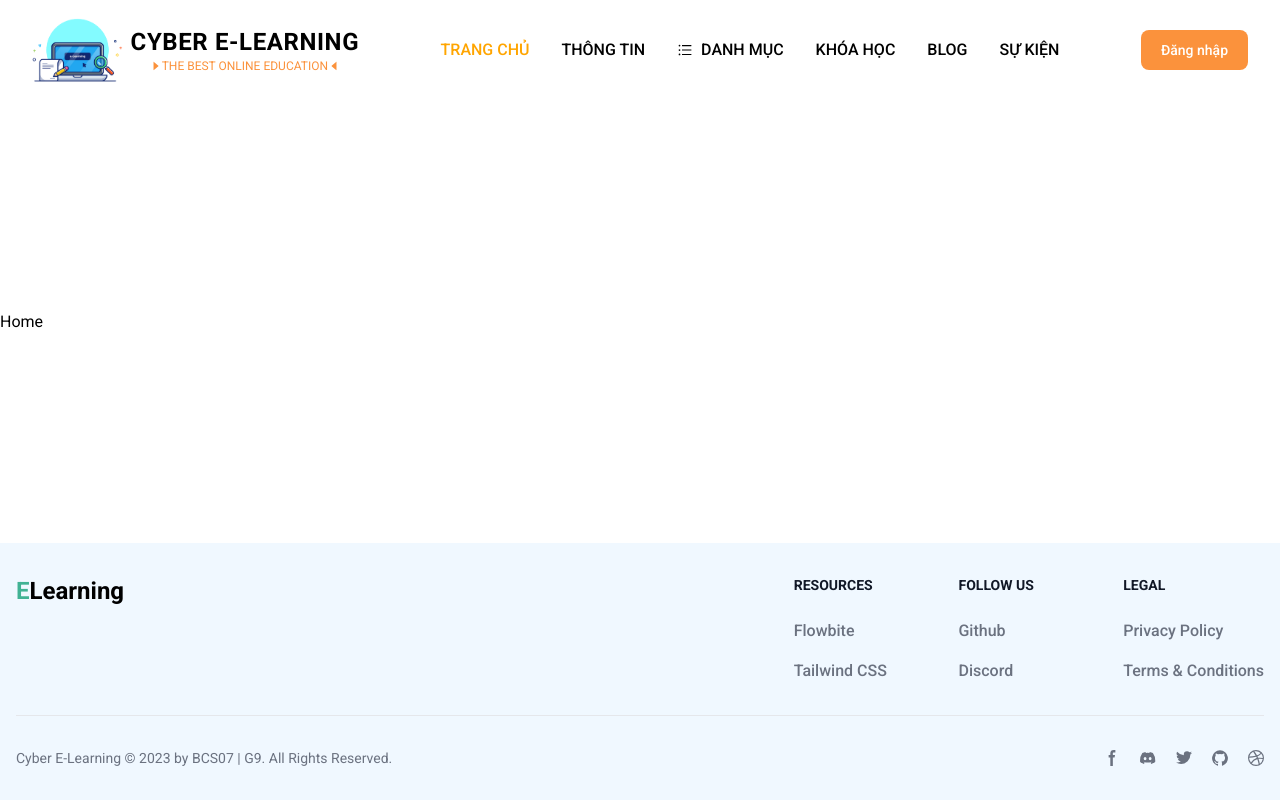
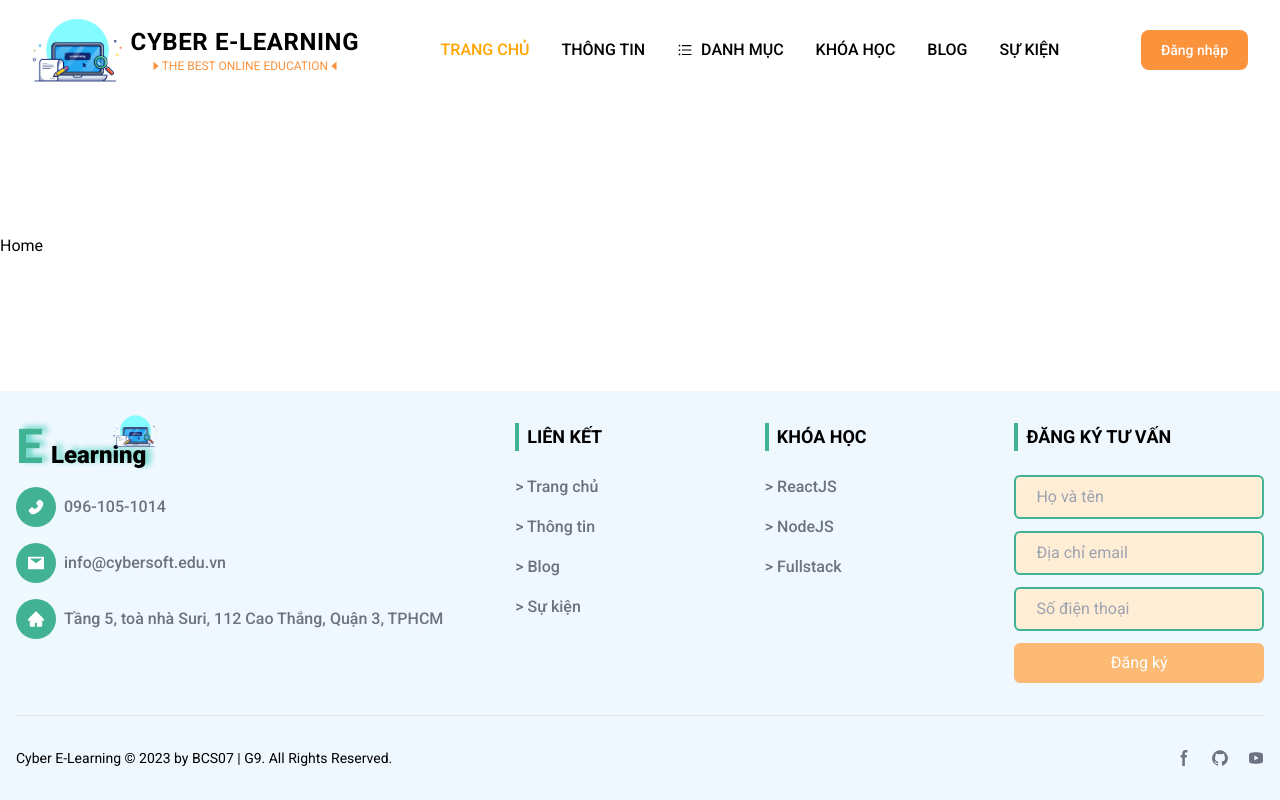
Before and after one commit to hqbao000101/BCS07_FINAL_G9_ELearning, a React (Create React App) app: page / in a window 1280 px wide. Built offline with nearby package versions, Linux system fonts and the light colour scheme.

Commit message:
feat: footer-p2

```diff
--- a/public/index.html
+++ b/public/index.html
@@ -26,7 +26,7 @@
     <link rel="preconnect" href="https://fonts.googleapis.com" />
     <link rel="preconnect" href="https://fonts.gstatic.com" crossorigin />
     <link
-      href="https://fonts.googleapis.com/css2?family=Roboto:wght@300;400;500;700&display=swap"
+      href="https://fonts.googleapis.com/css2?family=Roboto:wght@300;400;500;700;900&display=swap"
       rel="stylesheet"
     />
   </head>
--- a/src/Components/Footer/Footer.jsx
+++ b/src/Components/Footer/Footer.jsx
@@ -1,3 +1,4 @@
+import { HomeFilled, MailFilled, PhoneFilled } from "@ant-design/icons";
 import React from "react";
 import { NavLink } from "react-router-dom";
 
@@ -5,92 +6,166 @@ const Footer = () => {
   return (
     <footer className="bg-[#f0f8ff]">
       <div className="w-full p-4 py-6 mx-auto max-w-screen-2xl lg:py-8">
-        <div className="md:flex md:justify-between">
-          <div className="mb-6 md:mb-0">
-            <NavLink to="https://flowbite.com/" className="flex items-center">
-              <span className="self-center text-2xl font-semibold whitespace-nowrap">
-                <span className="text-[#41b294]">E</span>
+        <div className="grid grid-cols-1 gap-10 text-center lg:grid-cols-5 md:grid-cols-2 lg:gap-0 md:text-left">
+          <div className="col-span-1 mb-6 lg:col-span-2 md:mb-0">
+            <NavLink
+              to="/"
+              className="flex items-center justify-center mb-4 md:justify-start"
+            >
+              <span className="relative self-center text-2xl font-bold whitespace-nowrap group">
+                <span className="text-[#41b294] drop-shadow-[5px_-2px_3px_#54d2c0] text-5xl me-2 group-hover:scale-105 inline-block duration-300">
+                  E
+                </span>
+                <span className="drop-shadow-[5px_-2px_3px_#54d2c0] font-[900] group-hover:scale-105 inline-block duration-300">
                   Learning
                 </span>
+                <img
+                  src="./favicon.png"
+                  alt="Logo"
+                  className="absolute h-10 duration-300 -right-4 -top-3 group-hover:-top-4 group-hover:-right-5"
+                />
+              </span>
             </NavLink>
+            <ul className="font-medium text-gray-500">
+              <NavLink to="https://cybersoft.edu.vn/" target="_blank">
+                <li className="flex items-center mb-4 cursor-pointer group">
+                  <PhoneFilled className="p-3 rounded-full bg-[#41b294] text-white group-hover:-translate-y-1 duration-300 inline-block" />
+                  <span className="inline-block duration-300 ms-2 group-hover:-translate-y-1 group-hover:text-[#41b294]">
+                    096-105-1014
+                  </span>
+                </li>
+              </NavLink>
+              <NavLink to="https://cybersoft.edu.vn/" target="_blank">
+                <li className="flex items-center mb-4 cursor-pointer group">
+                  <MailFilled className="p-3 rounded-full bg-[#41b294] text-white group-hover:-translate-y-1 duration-300 inline-block" />
+                  <span className="inline-block duration-300 ms-2 group-hover:-translate-y-1 group-hover:text-[#41b294]">
+                    info@cybersoft.edu.vn
+                  </span>
+                </li>
+              </NavLink>
+              <NavLink to="https://cybersoft.edu.vn/" target="_blank">
+                <li className="flex items-center mb-4 cursor-pointer group">
+                  <HomeFilled className="p-3 rounded-full bg-[#41b294] text-white group-hover:-translate-y-1 duration-300 inline-block" />
+                  <span className="inline-block duration-300 ms-2 group-hover:-translate-y-1 group-hover:text-[#41b294]">
+                    Tầng 5, toà nhà Suri, 112 Cao Thắng, Quận 3, TPHCM
+                  </span>
+                </li>
+              </NavLink>
+            </ul>
           </div>
-          <div className="grid grid-cols-2 gap-8 sm:gap-6 sm:grid-cols-3">
           <div>
-              <h2 className="mb-6 text-sm font-semibold text-gray-900 uppercase">
-                Resources
+            <h2 className="mb-6 text-lg font-bold text-black uppercase md:border-l-4 border-[#41b294] ps-2 py-2 md:py-0 border-l-0">
+              Liên kết
             </h2>
             <ul className="font-medium text-gray-500">
               <li className="mb-4">
                 <NavLink
-                    to="https://flowbite.com/"
-                    className="hover:underline"
+                  to="/"
+                  className="inline-block duration-300 hover:-translate-y-1 hover:text-[#41b294]"
                 >
-                    Flowbite
+                  {">"} Trang chủ
                 </NavLink>
               </li>
-                <li>
+              <li className="mb-4">
                 <NavLink
-                    to="https://tailwindcss.com/"
-                    className="hover:underline"
+                  to="/intro"
+                  className="inline-block duration-300 hover:-translate-y-1 hover:text-[#41b294]"
                 >
-                    Tailwind CSS
+                  {">"} Thông tin
+                </NavLink>
+              </li>
+              <li className="mb-4">
+                <NavLink
+                  to="/blog"
+                  className="inline-block duration-300 hover:-translate-y-1 hover:text-[#41b294]"
+                >
+                  {">"} Blog
+                </NavLink>
+              </li>
+              <li className="mb-4">
+                <NavLink
+                  to="/event"
+                  className="inline-block duration-300 hover:-translate-y-1 hover:text-[#41b294]"
+                >
+                  {">"} Sự kiện
                 </NavLink>
               </li>
             </ul>
           </div>
           <div>
-              <h2 className="mb-6 text-sm font-semibold text-gray-900 uppercase">
-                Follow us
+            <h2 className="mb-6 text-lg font-bold text-black uppercase md:border-l-4 border-[#41b294] ps-2 py-2 md:py-0 border-l-0">
+              Khóa học
             </h2>
             <ul className="font-medium text-gray-500">
               <li className="mb-4">
                 <NavLink
-                    to="https://github.com/themesberg/flowbite"
-                    className="hover:underline "
+                  to="/category/FrontEnd"
+                  className="inline-block duration-300 hover:-translate-y-1 hover:text-[#41b294]"
                 >
-                    Github
+                  {">"} ReactJS
                 </NavLink>
               </li>
-                <li>
+              <li className="mb-4">
                 <NavLink
-                    to="https://discord.gg/4eeurUVvTy"
-                    className="hover:underline"
+                  to="/category/BackEnd"
+                  className="inline-block duration-300 hover:-translate-y-1 hover:text-[#41b294]"
                 >
-                    Discord
+                  {">"} NodeJS
+                </NavLink>
+              </li>
+              <li className="mb-4">
+                <NavLink
+                  to="/category/FullStack"
+                  className="inline-block duration-300 hover:-translate-y-1 hover:text-[#41b294]"
+                >
+                  {">"} Fullstack
                 </NavLink>
               </li>
             </ul>
           </div>
           <div>
-              <h2 className="mb-6 text-sm font-semibold text-gray-900 uppercase">
-                Legal
+            <h2 className="mb-6 text-lg font-bold text-black uppercase md:border-l-4 border-[#41b294] ps-2 py-2 md:py-0 border-l-0">
+              Đăng ký tư vấn
             </h2>
-              <ul className="font-medium text-gray-500">
-                <li className="mb-4">
-                  <NavLink to="/" className="hover:underline">
-                    Privacy Policy
-                  </NavLink>
-                </li>
-                <li>
-                  <NavLink to="/" className="hover:underline">
-                    Terms &amp; Conditions
-                  </NavLink>
-                </li>
-              </ul>
-            </div>
+            <form className="flex flex-col items-center md:block">
+              <input
+                type="text"
+                placeholder="Họ và tên"
+                className="bg-orange-100 focus:border-orange-400 w-2/3 md:w-full duration-300 outline-none px-5 py-2 mb-3 border-2 border-[#41b294] rounded-md"
+              />
+              <input
+                type="email"
+                placeholder="Địa chỉ email"
+                className="bg-orange-100 focus:border-orange-400 w-2/3 md:w-full duration-300 outline-none px-5 py-2 mb-3 border-2 border-[#41b294] rounded-md"
+              />
+              <input
+                type="text"
+                placeholder="Số điện thoại"
+                className="bg-orange-100 focus:border-orange-400 w-2/3 md:w-full duration-300 outline-none px-5 py-2 mb-3 border-2 border-[#41b294] rounded-md"
+              />
+              <button
+                type="button"
+                className="w-2/3 py-2 text-white duration-300 bg-orange-300 rounded-md md:w-full hover:bg-orange-400"
+              >
+                Đăng ký
+              </button>
+            </form>
           </div>
         </div>
         <hr className="my-6 border-gray-200 sm:mx-auto lg:my-8" />
         <div className="sm:flex sm:items-center sm:justify-between">
-          <span className="text-sm text-gray-500 sm:text-center">
-            Cyber E-Learning © 2023{" "}
-            <NavLink to="https://flowbite.com/" className="hover:underline">
-              by BCS07 | G9
-            </NavLink>
-            . All Rights Reserved.
+          <span className="text-sm text-black sm:text-center">
+            <NavLink to="/" className="hover:underline">
+              Cyber E-Learning
+            </NavLink>{" "}
+            © 2023 by BCS07 | G9. All Rights Reserved.
           </span>
           <div className="flex mt-4 space-x-5 sm:justify-center sm:mt-0">
-            <NavLink to="/" className="text-gray-500 hover:text-gray-900">
+            <NavLink
+              to="https://www.facebook.com/lophocviet/"
+              className="text-gray-500 duration-150 hover:text-blue-500"
+              target="_blank"
+            >
               <svg
                 className="w-4 h-4"
                 aria-hidden="true"
@@ -106,35 +181,11 @@ const Footer = () => {
               </svg>
               <span className="sr-only">Facebook page</span>
             </NavLink>
-            <NavLink to="/" className="text-gray-500 hover:text-gray-900">
-              <svg
-                className="w-4 h-4"
-                aria-hidden="true"
-                xmlns="http://www.w3.org/2000/svg"
-                fill="currentColor"
-                viewBox="0 0 21 16"
+            <NavLink
+              to="https://github.com/hqbao000101/BCS07_FINAL_G9_ELearning.git"
+              className="text-gray-500 duration-150 hover:text-black"
+              target="_blank"
             >
-                <path d="M16.942 1.556a16.3 16.3 0 0 0-4.126-1.3 12.04 12.04 0 0 0-.529 1.1 15.175 15.175 0 0 0-4.573 0 11.585 11.585 0 0 0-.535-1.1 16.274 16.274 0 0 0-4.129 1.3A17.392 17.392 0 0 0 .182 13.218a15.785 15.785 0 0 0 4.963 2.521c.41-.564.773-1.16 1.084-1.785a10.63 10.63 0 0 1-1.706-.83c.143-.106.283-.217.418-.33a11.664 11.664 0 0 0 10.118 0c.137.113.277.224.418.33-.544.328-1.116.606-1.71.832a12.52 12.52 0 0 0 1.084 1.785 16.46 16.46 0 0 0 5.064-2.595 17.286 17.286 0 0 0-2.973-11.59ZM6.678 10.813a1.941 1.941 0 0 1-1.8-2.045 1.93 1.93 0 0 1 1.8-2.047 1.919 1.919 0 0 1 1.8 2.047 1.93 1.93 0 0 1-1.8 2.045Zm6.644 0a1.94 1.94 0 0 1-1.8-2.045 1.93 1.93 0 0 1 1.8-2.047 1.918 1.918 0 0 1 1.8 2.047 1.93 1.93 0 0 1-1.8 2.045Z" />
-              </svg>
-              <span className="sr-only">Discord community</span>
-            </NavLink>
-            <NavLink to="/" className="text-gray-500 hover:text-gray-900">
-              <svg
-                className="w-4 h-4"
-                aria-hidden="true"
-                xmlns="http://www.w3.org/2000/svg"
-                fill="currentColor"
-                viewBox="0 0 20 17"
-              >
-                <path
-                  fillRule="evenodd"
-                  d="M20 1.892a8.178 8.178 0 0 1-2.355.635 4.074 4.074 0 0 0 1.8-2.235 8.344 8.344 0 0 1-2.605.98A4.13 4.13 0 0 0 13.85 0a4.068 4.068 0 0 0-4.1 4.038 4 4 0 0 0 .105.919A11.705 11.705 0 0 1 1.4.734a4.006 4.006 0 0 0 1.268 5.392 4.165 4.165 0 0 1-1.859-.5v.05A4.057 4.057 0 0 0 4.1 9.635a4.19 4.19 0 0 1-1.856.07 4.108 4.108 0 0 0 3.831 2.807A8.36 8.36 0 0 1 0 14.184 11.732 11.732 0 0 0 6.291 16 11.502 11.502 0 0 0 17.964 4.5c0-.177 0-.35-.012-.523A8.143 8.143 0 0 0 20 1.892Z"
-                  clipRule="evenodd"
-                />
-              </svg>
-              <span className="sr-only">Twitter page</span>
-            </NavLink>
-            <NavLink to="/" className="text-gray-500 hover:text-gray-900">
               <svg
                 className="w-4 h-4"
                 aria-hidden="true"
@@ -150,21 +201,25 @@ const Footer = () => {
               </svg>
               <span className="sr-only">GitHub account</span>
             </NavLink>
-            <NavLink to="/" className="text-gray-500 hover:text-gray-900">
+            <NavLink
+              to="https://www.youtube.com/channel/UCQDXgEguMerxvCh_2dcxmtQ"
+              className="text-gray-500 duration-150 hover:text-red-500"
+              target="_blank"
+            >
               <svg
                 className="w-4 h-4"
                 aria-hidden="true"
                 xmlns="http://www.w3.org/2000/svg"
                 fill="currentColor"
-                viewBox="0 0 20 20"
+                viewBox="0 0 30 30"
               >
                 <path
                   fillRule="evenodd"
-                  d="M10 0a10 10 0 1 0 10 10A10.009 10.009 0 0 0 10 0Zm6.613 4.614a8.523 8.523 0 0 1 1.93 5.32 20.094 20.094 0 0 0-5.949-.274c-.059-.149-.122-.292-.184-.441a23.879 23.879 0 0 0-.566-1.239 11.41 11.41 0 0 0 4.769-3.366ZM8 1.707a8.821 8.821 0 0 1 2-.238 8.5 8.5 0 0 1 5.664 2.152 9.608 9.608 0 0 1-4.476 3.087A45.758 45.758 0 0 0 8 1.707ZM1.642 8.262a8.57 8.57 0 0 1 4.73-5.981A53.998 53.998 0 0 1 9.54 7.222a32.078 32.078 0 0 1-7.9 1.04h.002Zm2.01 7.46a8.51 8.51 0 0 1-2.2-5.707v-.262a31.64 31.64 0 0 0 8.777-1.219c.243.477.477.964.692 1.449-.114.032-.227.067-.336.1a13.569 13.569 0 0 0-6.942 5.636l.009.003ZM10 18.556a8.508 8.508 0 0 1-5.243-1.8 11.717 11.717 0 0 1 6.7-5.332.509.509 0 0 1 .055-.02 35.65 35.65 0 0 1 1.819 6.476 8.476 8.476 0 0 1-3.331.676Zm4.772-1.462A37.232 37.232 0 0 0 13.113 11a12.513 12.513 0 0 1 5.321.364 8.56 8.56 0 0 1-3.66 5.73h-.002Z"
+                  d="M 15 4 C 10.814 4 5.3808594 5.0488281 5.3808594 5.0488281 L 5.3671875 5.0644531 C 3.4606632 5.3693645 2 7.0076245 2 9 L 2 15 L 2 15.001953 L 2 21 L 2 21.001953 A 4 4 0 0 0 5.3769531 24.945312 L 5.3808594 24.951172 C 5.3808594 24.951172 10.814 26.001953 15 26.001953 C 19.186 26.001953 24.619141 24.951172 24.619141 24.951172 L 24.621094 24.949219 A 4 4 0 0 0 28 21.001953 L 28 21 L 28 15.001953 L 28 15 L 28 9 A 4 4 0 0 0 24.623047 5.0546875 L 24.619141 5.0488281 C 24.619141 5.0488281 19.186 4 15 4 z M 12 10.398438 L 20 15 L 12 19.601562 L 12 10.398438 z"
                   clipRule="evenodd"
                 />
               </svg>
-              <span className="sr-only">Dribbble account</span>
+              <span className="sr-only">Youtube account</span>
             </NavLink>
           </div>
         </div>
```
Lines whose indentation alone changed are shown as unchanged.
